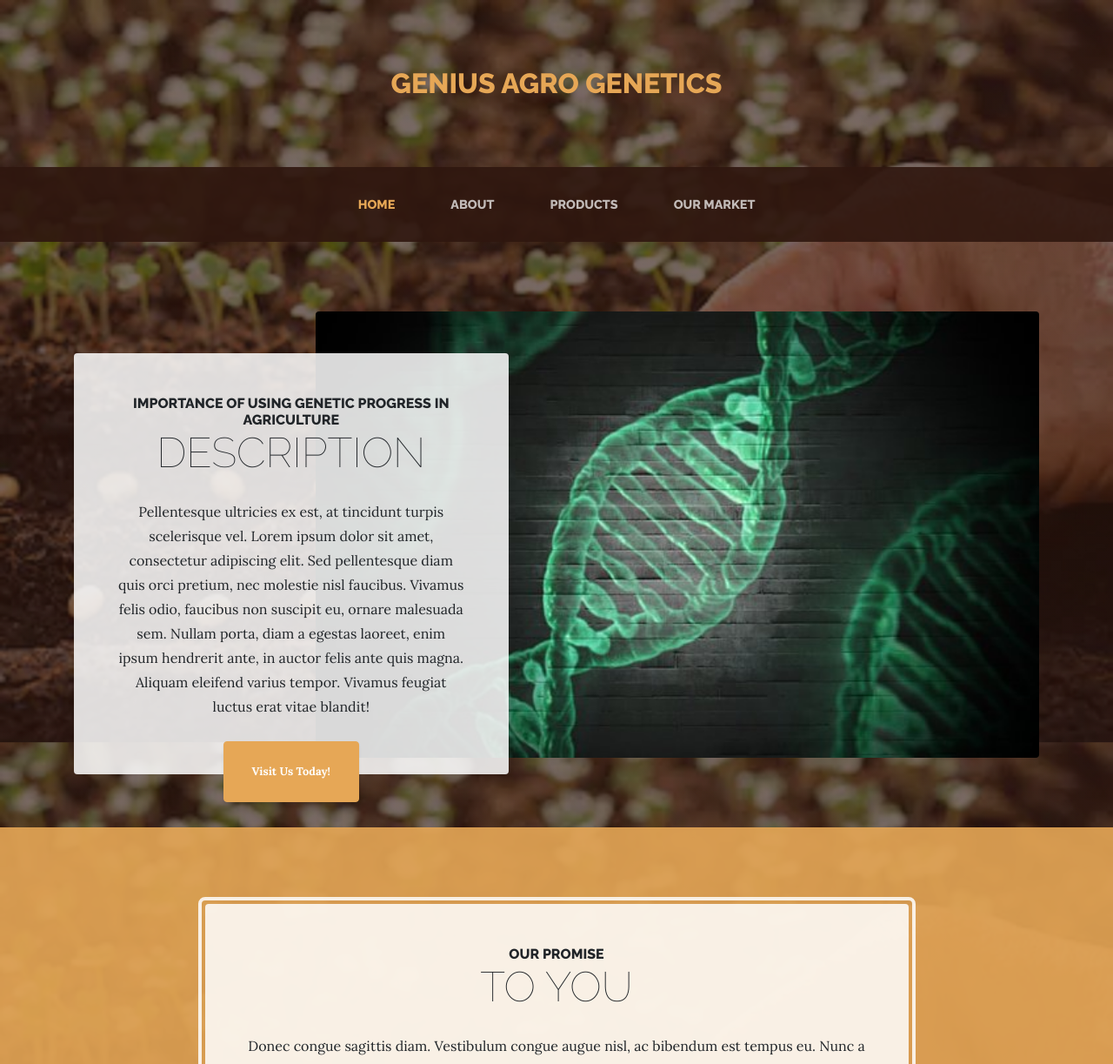
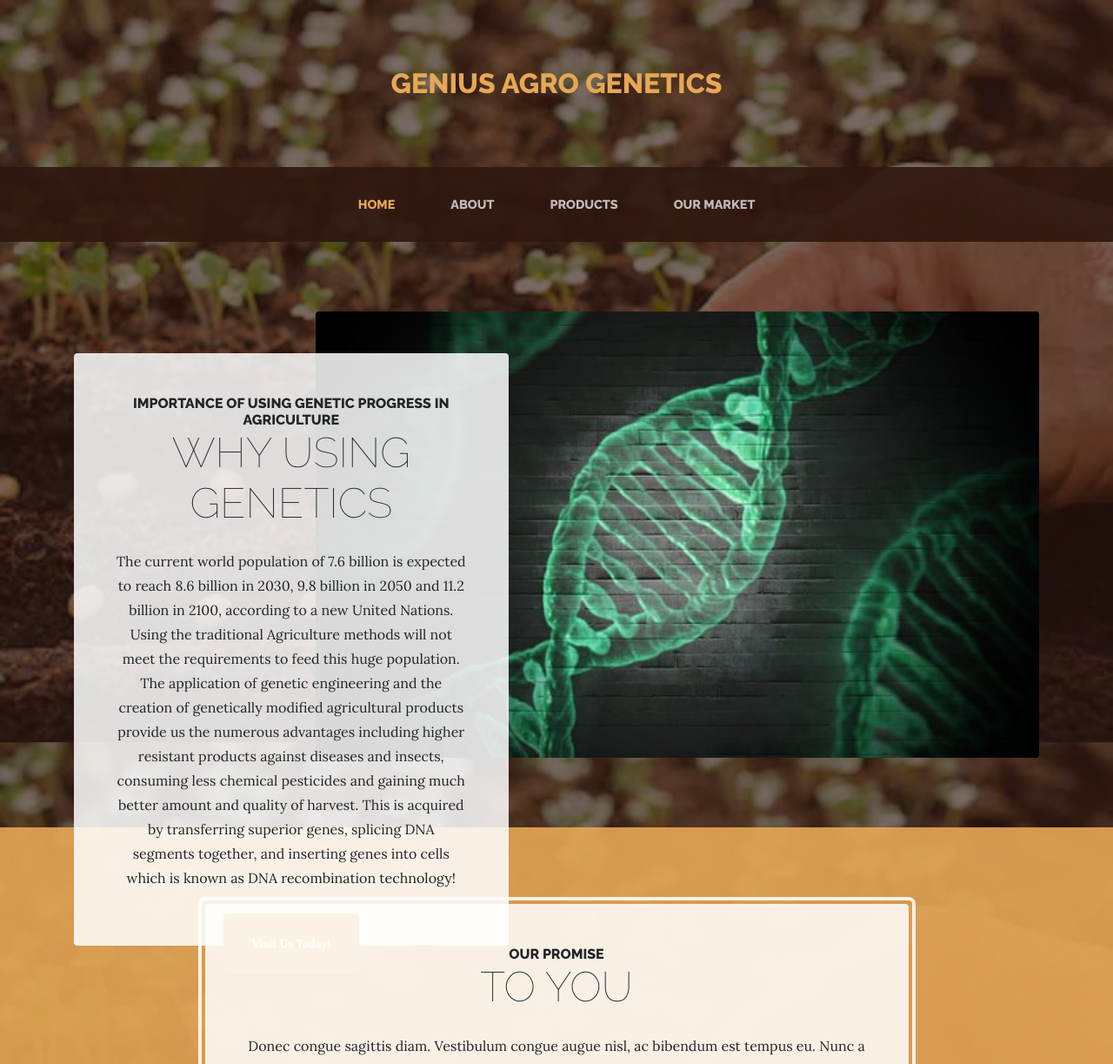
Before and after one commit to MajidToorani/GeniusAgroGenetics, a website: page index.html in a window 1280 px wide. Shown: the top 1223 px of the page at 87% size. Drawn offline with Linux system fonts and the light colour scheme.

Commit message:
Update index.html

```diff
--- a/index.html
+++ b/index.html
@@ -66,15 +66,16 @@
         <div class="intro-text left-0 text-center bg-faded p-5 rounded">
           <h2 class="section-heading mb-4">
             <span class="section-heading-upper">Importance of Using Genetic Progress in Agriculture</span>
-            <span class="section-heading-lower">Description</span>
+            <span class="section-heading-lower">Why using Genetics</span>
           </h2>
-          <p class="mb-3">Pellentesque ultricies ex est, at tincidunt turpis
-		  scelerisque vel. Lorem ipsum dolor sit amet, consectetur adipiscing elit.
-		  Sed pellentesque diam quis orci pretium, nec molestie nisl faucibus.
-		  Vivamus felis odio, faucibus non suscipit eu, ornare malesuada sem.
-		  Nullam porta, diam a egestas laoreet, enim ipsum hendrerit ante,
-		  in auctor felis ante quis magna. Aliquam eleifend varius tempor.
-		  Vivamus feugiat luctus erat vitae blandit!
+          <p class="mb-3">The current world population of 7.6 billion is expected to reach 8.6 billion in 2030,
+		  9.8 billion in 2050 and 11.2 billion in 2100, according to a new United Nations. Using the
+		  traditional Agriculture methods will not meet the requirements to feed this huge population.
+		  The application of genetic engineering and the creation of genetically modified agricultural
+		  products provide us the numerous advantages including higher resistant products against
+		  diseases and insects, consuming less chemical pesticides and gaining much better amount and
+		  quality of harvest. This is acquired by transferring superior genes, splicing DNA segments together,
+		  and inserting genes into cells which is known as DNA recombination technology!
           </p>
           <div class="intro-button mx-auto">
             <a class="btn btn-primary btn-xl" href="#">Visit Us Today!</a>
```
